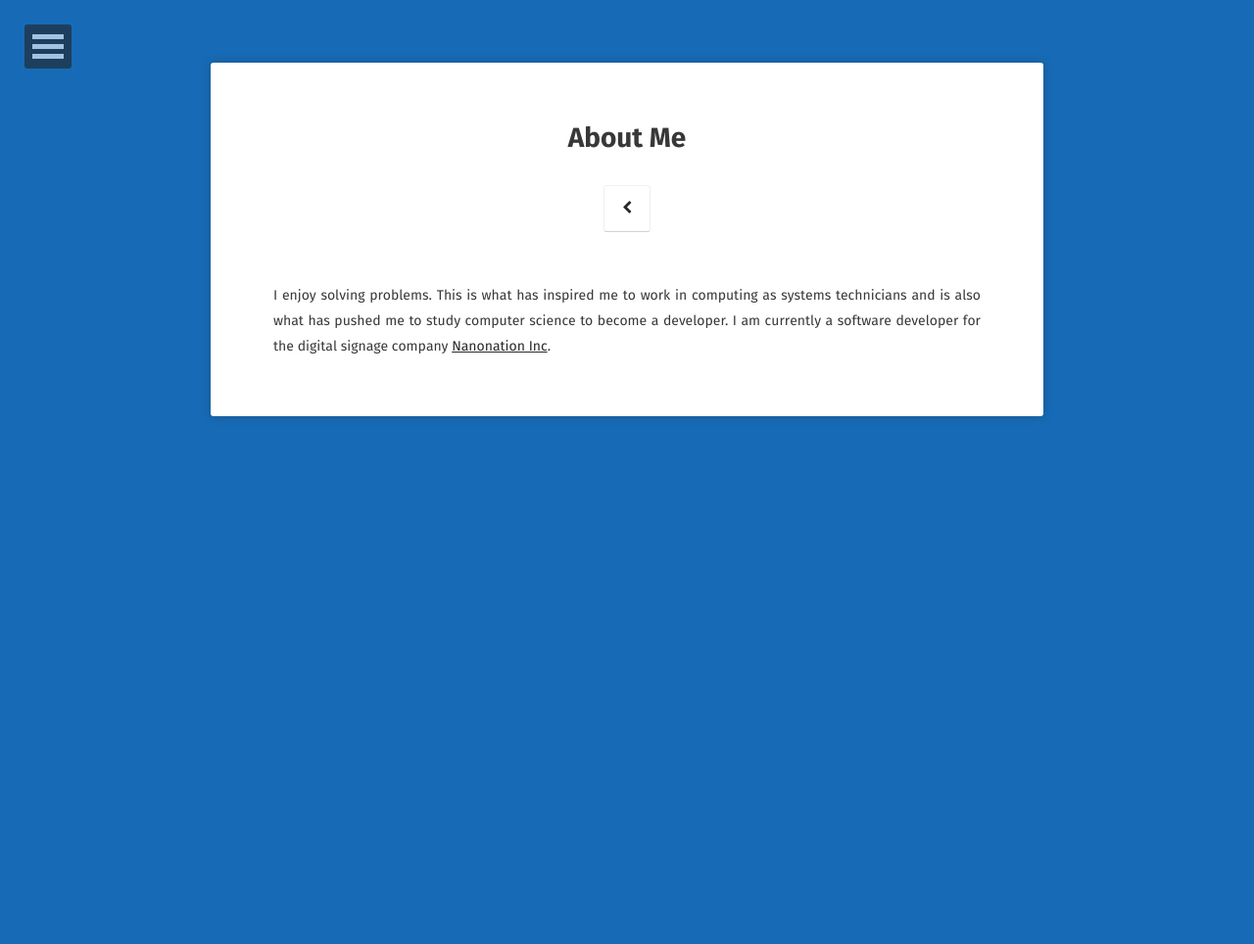
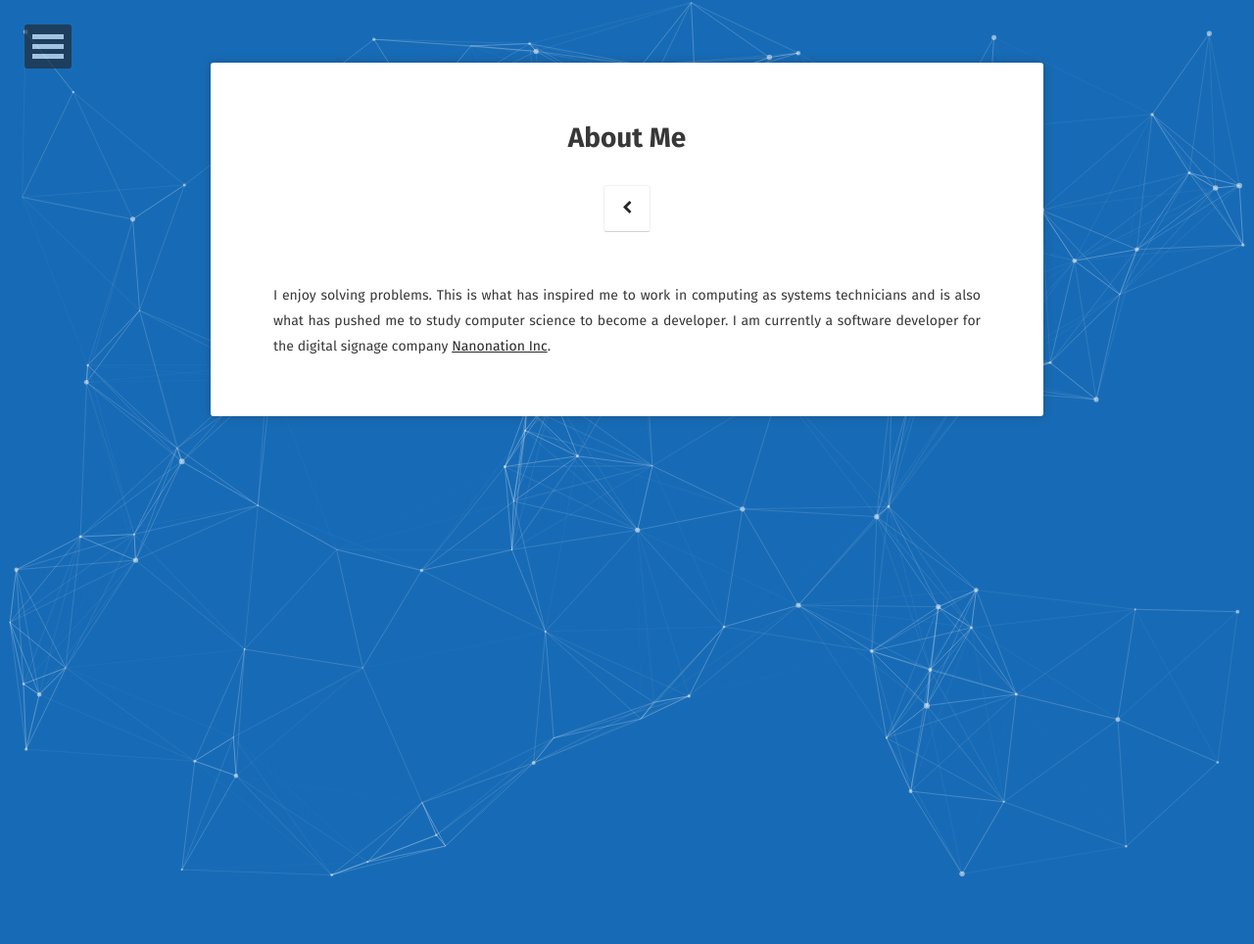
Before and after one commit to keawade/keawade.github.io, a Jekyll site: the page built from about/index.md, in a window 1280 px wide. Shown: the whole page at 98% size. Built offline with Jekyll 4.4.1, drawn with Linux system fonts in a browser that asks for light colours; some web fonts are replaced.

Commit message:
Better
Still need to make it scroll.

```diff
--- a/_layouts/page.html
+++ b/_layouts/page.html
@@ -10,6 +10,7 @@ layout: compress
     {% include head.html %}
 </head>
 <body>
+    <div id="particles-js"></div>
     {% include nav.html %}
     <!-- Header -->
     <header class="header" role="banner">
--- a/_layouts/post-list.html
+++ b/_layouts/post-list.html
@@ -10,6 +10,7 @@ layout: compress
     {% include head.html %}
 </head>
 <body>
+    <div id="particles-js"></div>
     {% include nav.html %}
     <!-- Header -->
     <header class="header" role="banner">
--- a/_layouts/post.html
+++ b/_layouts/post.html
@@ -10,6 +10,7 @@ layout: compress
     {% include head.html %}
 </head>
 <body>
+    <div id="particles-js"></div>
     {% include nav.html %}
     <!-- Header -->
     <header class="header" role="banner">
--- a/_layouts/project.html
+++ b/_layouts/project.html
@@ -10,6 +10,7 @@ layout: compress
     {% include head.html %}
 </head>
 <body>
+    <div id="particles-js"></div>
     {% include nav.html %}
     <!-- Header -->
     <header class="header" role="banner">
```
